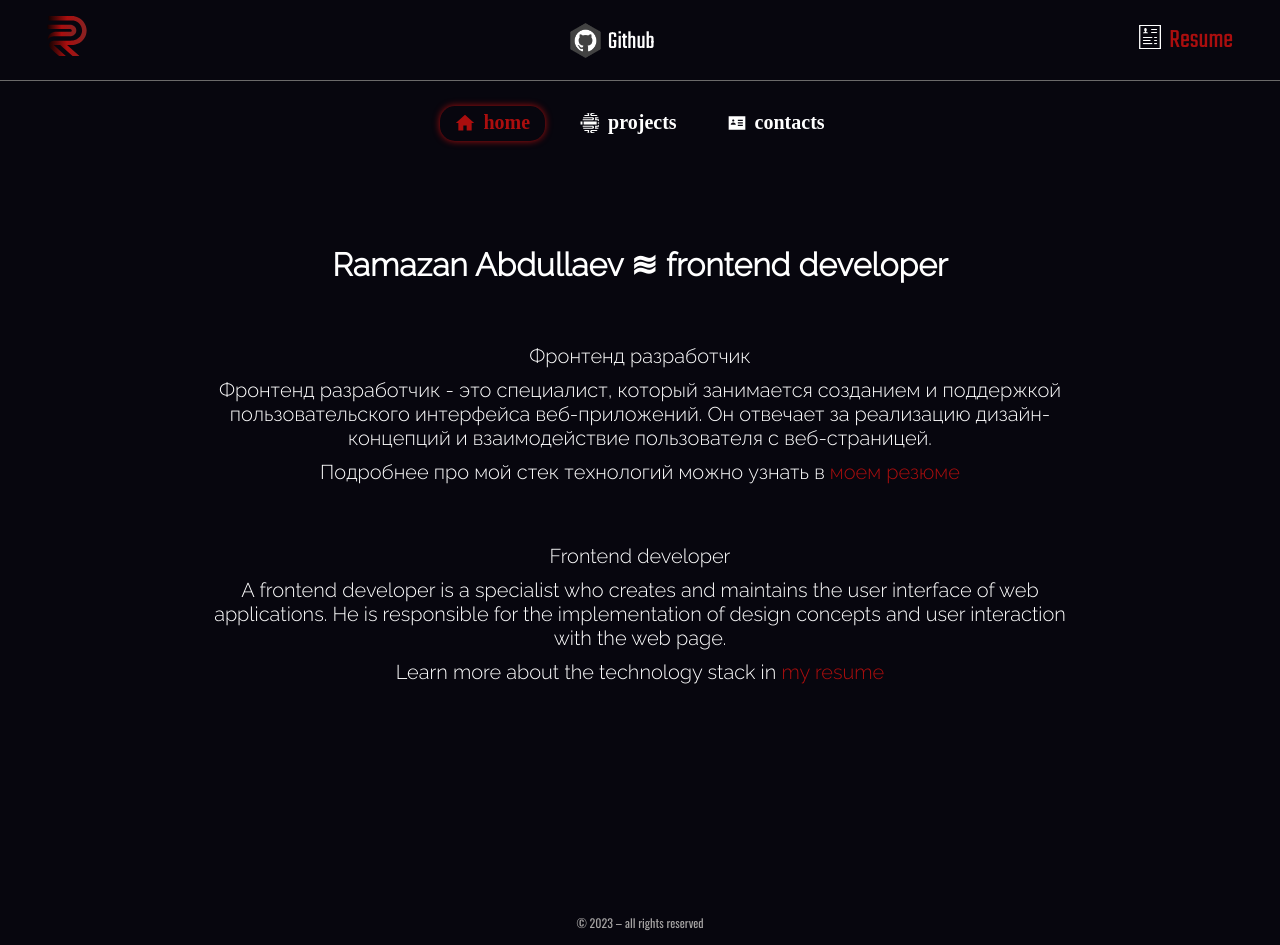
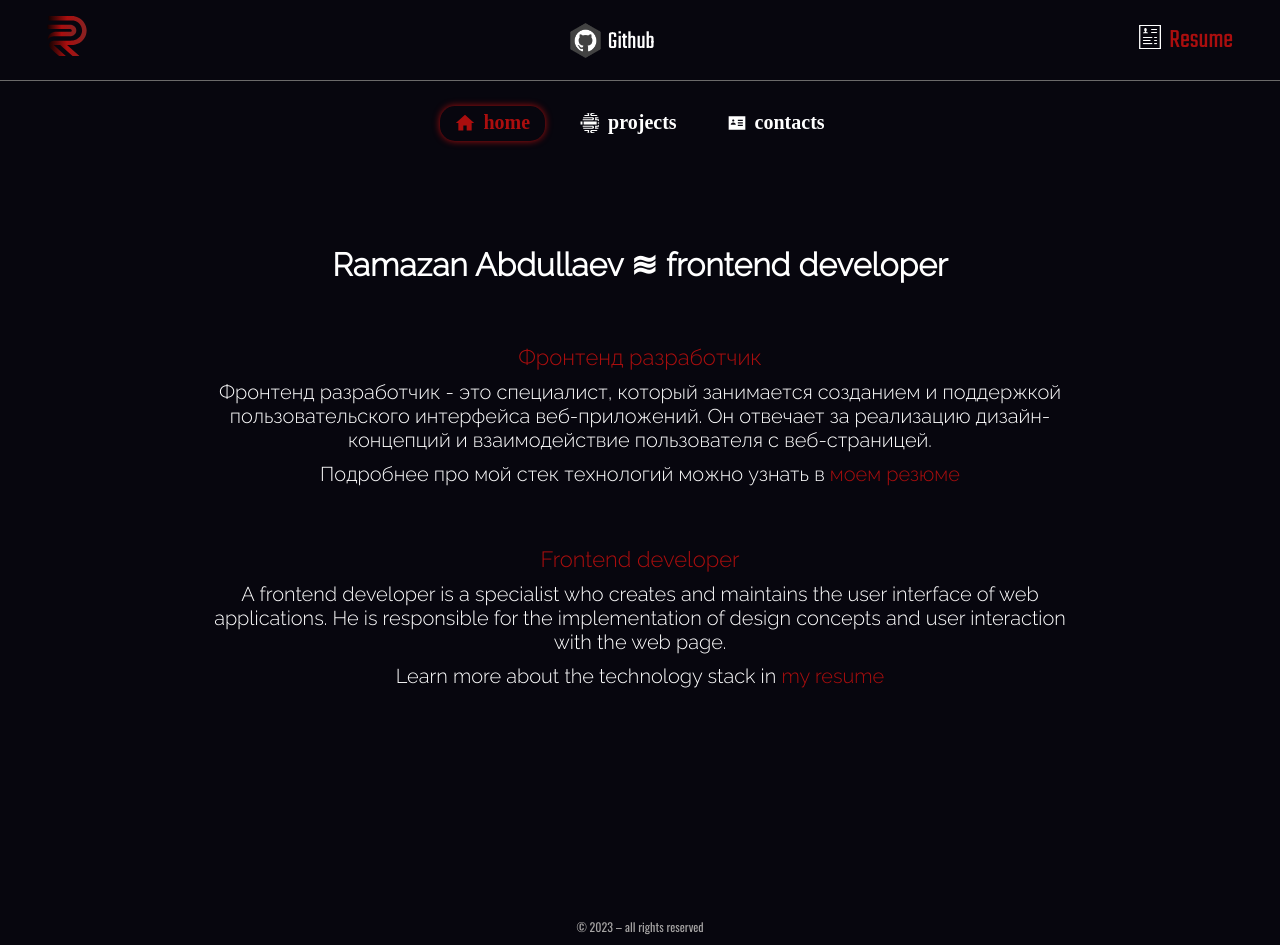
Before and after one commit to ramaz4n/ramaz4n, a React (Create React App) app: page /#/ in a window 1280 px wide. Built offline with nearby package versions, Linux system fonts and the light colour scheme.

Commit message:
change about block and icons

```diff
--- a/src/components/WorksItem/WorksItem.module.scss
+++ b/src/components/WorksItem/WorksItem.module.scss
@@ -18,7 +18,7 @@
 	//box-shadow: 0 0 4px #fff;
 
 	&__tech{
-      color: rgb(116, 115, 115);
+      	color: #AA0E0E;
 		font-size: 12px;
 		transition: all 0.5s ease-in-out;
 	}
--- a/src/pages/Home/Home.js
+++ b/src/pages/Home/Home.js
@@ -12,7 +12,7 @@ function Home(props) {
 				<h1 className={styles.home__title}>Ramazan Abdullaev &#8779; frontend developer</h1>
 				<div className={styles.home__about}>
 					<div className={styles.home__aboutItem}>
-					   <p>Фронтенд разработчик</p>
+					   <p className={styles.home__aboutItemTitle}>Фронтенд разработчик</p>
 						<p>Фронтенд разработчик - это специалист, который занимается созданием и поддержкой пользовательского интерфейса веб-приложений. Он отвечает за реализацию дизайн-концепций и взаимодействие пользователя с веб-страницей.</p>
 					   <p>
 					      Подробнее про мой стек технологий можно узнать в
@@ -20,7 +20,7 @@ function Home(props) {
 					   </p>
 					</div>
 				   <div className={styles.home__aboutItem}>
-					   <p>Frontend developer</p>
+					   <p className={styles.home__aboutItemTitle}>Frontend developer</p>
 						<p>A frontend developer is a specialist who creates and maintains the user interface of web applications. He is responsible for the implementation of design concepts and user interaction with the web page.</p>
 					   <p>
 					      Learn more about the technology stack in
--- a/src/pages/Home/Home.module.scss
+++ b/src/pages/Home/Home.module.scss
@@ -41,7 +41,9 @@
 		margin:0 auto;
 		color:rgb(255, 255, 255);
 	}
-	&__aboutItem{
+	&__aboutItemTitle{
+		color:#AA0E0E;
+		font-size: 22px !important;
 
 	}
 
```
